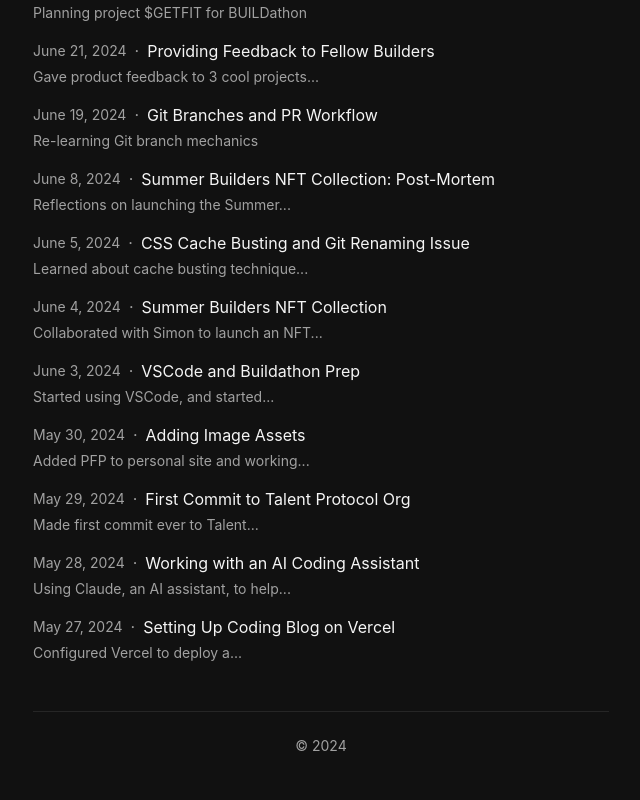
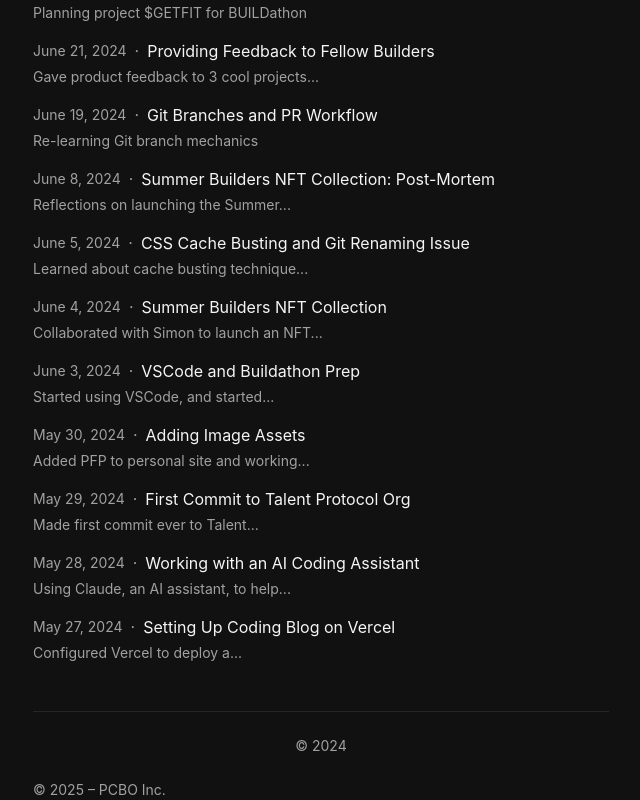
Before and after one commit to pcbo/pcbo-site, a Next.js app: page / in a window 1280 px wide. Shown: the part 541-1341 px from the top of the page, without its empty margins (319-959 px from the left). Built offline with nearby package versions, Linux system fonts and the light colour scheme; no server answers.

Commit message:
feat: update footer text to include company name

```diff
--- a/app/layout.tsx
+++ b/app/layout.tsx
@@ -58,6 +58,7 @@ export default function RootLayout({
           <Analytics />
           <SpeedInsights />
         </main>
+        <footer className="text-sm text-neutral-400">© 2025 – PCBO Inc.</footer>
       </body>
     </html>
   );
```
